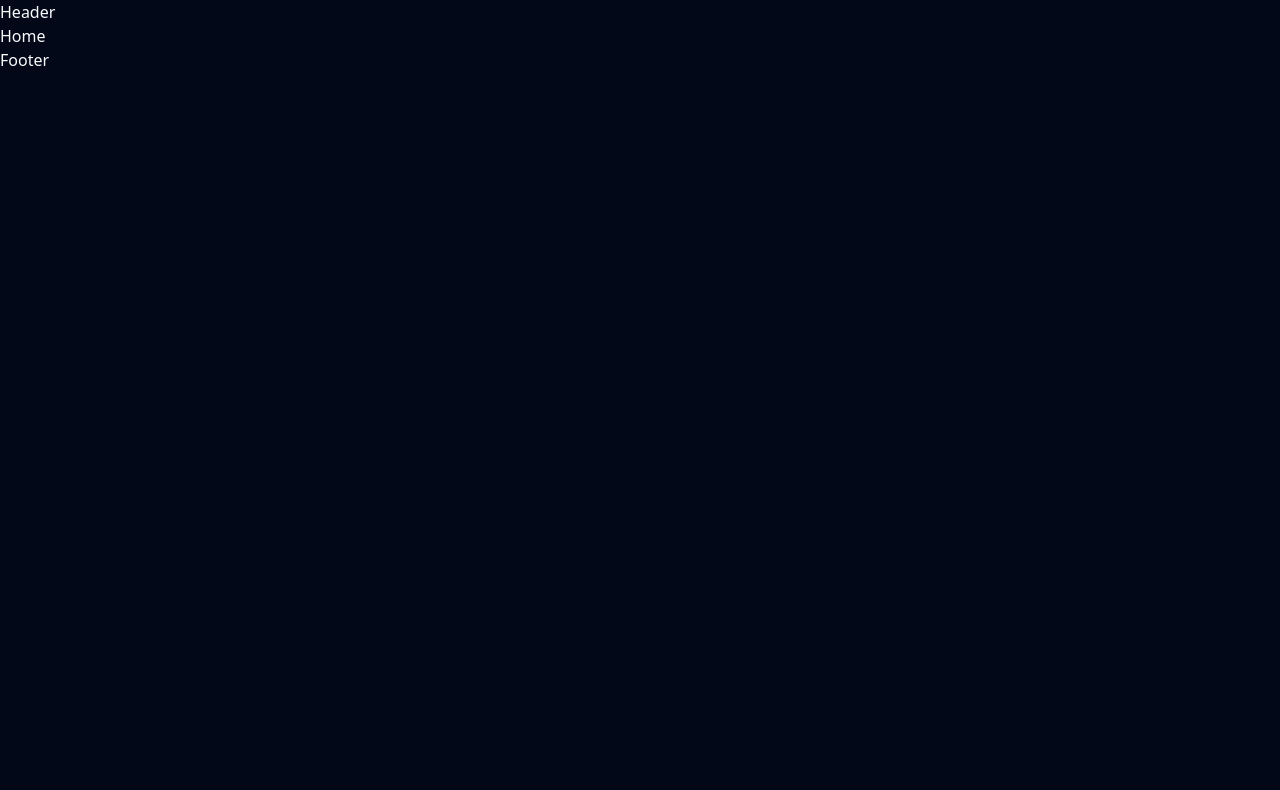
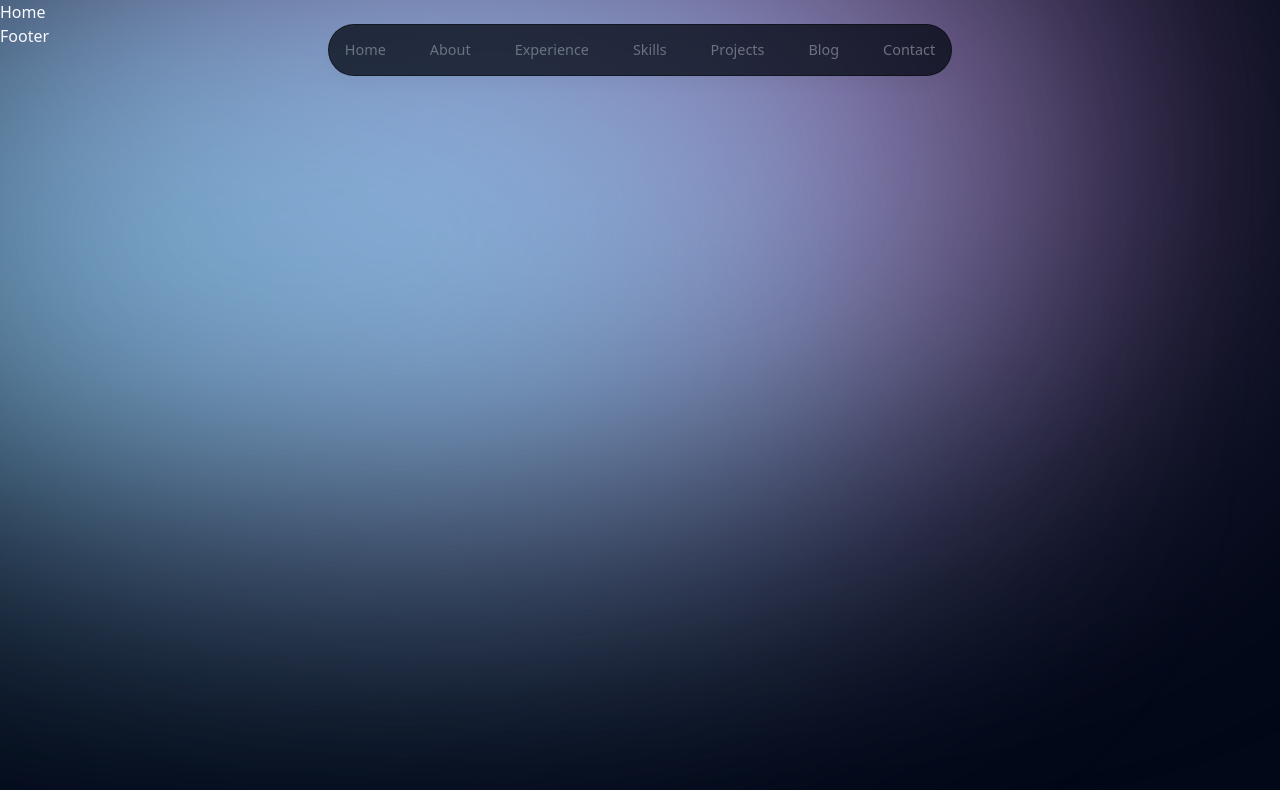
Before and after one commit to MohitCode17/Mohit-personal-portfolio, a React (Vite) app: page / in a window 1280 px wide. Shown: the top 790 px of the page. Built offline with nearby package versions, Linux system fonts and the light colour scheme.

Commit message:
add header

```diff
--- a/src/components/sub-components/Header.jsx
+++ b/src/components/sub-components/Header.jsx
@@ -1,5 +1,68 @@
+import { motion } from "framer-motion";
+
+const links = [
+  {
+    name: "Home",
+    hash: "#home",
+  },
+  {
+    name: "About",
+    hash: "#about",
+  },
+  {
+    name: "Experience",
+    hash: "#experience",
+  },
+  {
+    name: "Skills",
+    hash: "#skills",
+  },
+  {
+    name: "Projects",
+    hash: "#projects",
+  },
+  {
+    name: "Blog",
+    hash: "#blog",
+  },
+  {
+    name: "Contact",
+    hash: "#contact",
+  },
+];
+
 const Header = () => {
-  return <div>Header</div>;
+  return (
+    <header className="z-[999] relative">
+      <motion.div
+        className="fixed top-0 left-1/2 h-[4.5rem] w-full rounded-none border border-white border-opacity-40 bg-white bg-opacity-80 shadow-lg shadow-black/[0.03] backdrop-blur-[0.5rem] sm:top-6 sm:h-[3.25rem] sm:w-[39rem] sm:rounded-full dark:bg-gray-950 dark:border-black/40 dark:bg-opacity-75"
+        initial={{ y: -100, x: "-50%", opacity: 0 }}
+        animate={{ y: 0, x: "-50%", opacity: 1 }}
+        transition={{ duration: 0.25 }}
+      ></motion.div>
+
+      <nav className="flex fixed top-[0.15rem] left-1/2 h-12 -translate-x-1/2 py-2 sm:top-[1.7rem] sm:h-[initial] sm:py-0">
+        <ul className="flex w-[22rem] flex-wrap items-center justify-center gap-y-1 text-[0.9rem] font-medium text-gray-500 sm:w-[initial] sm:flex-nowrap sm:gap-5">
+          {links.map((link) => (
+            <motion.li
+              key={link.hash}
+              className="h-3/4 flex items-center justify-center"
+              initial={{ y: -100, opacity: 0 }}
+              animate={{ y: 0, opacity: 1 }}
+              transition={{ duration: 0.25, delay: 0.1 }}
+            >
+              <a
+                href={link.hash}
+                className="flex w-full items-center justify-center px-3 py-3 hover:text-gray-950 transition dark:text-gray-500 dark:hover:text-gray-300"
+              >
+                {link.name}
+              </a>
+            </motion.li>
+          ))}
+        </ul>
+      </nav>
+    </header>
+  );
 };
 
 export default Header;
--- a/src/layout/Layout.jsx
+++ b/src/layout/Layout.jsx
@@ -5,6 +5,11 @@
 const Layout = () => {
   return (
     <>
+      <div className="bg-gray-50 text-gray-950 relative dark:bg-gray-900 dark:text-gray-50 dark:text-opacity-90">
+        <div className="bg-[#f5e2fb] absolute top-[-6rem] -z-10 right-[11rem] h-[31.25rem] w-[31.25rem] rounded-full blur-[10rem] sm:w-[68.75rem] dark:bg-[#d090e3d3]"></div>
+
+        <div className="bg-[#d7f1fb] absolute top-[-1rem] -z-10 left-[-35rem] h-[31.25rem] w-[50rem] rounded-full blur-[10rem] sm:w-[68.75rem] md:left-[-33rem] lg:left-[-28rem] xl:left-[-15rem] 2xl:left-[-5rem] dark:bg-[#84daf7c4]"></div>
+      </div>
       <Header />
       <Outlet />
       <Footer />
```
